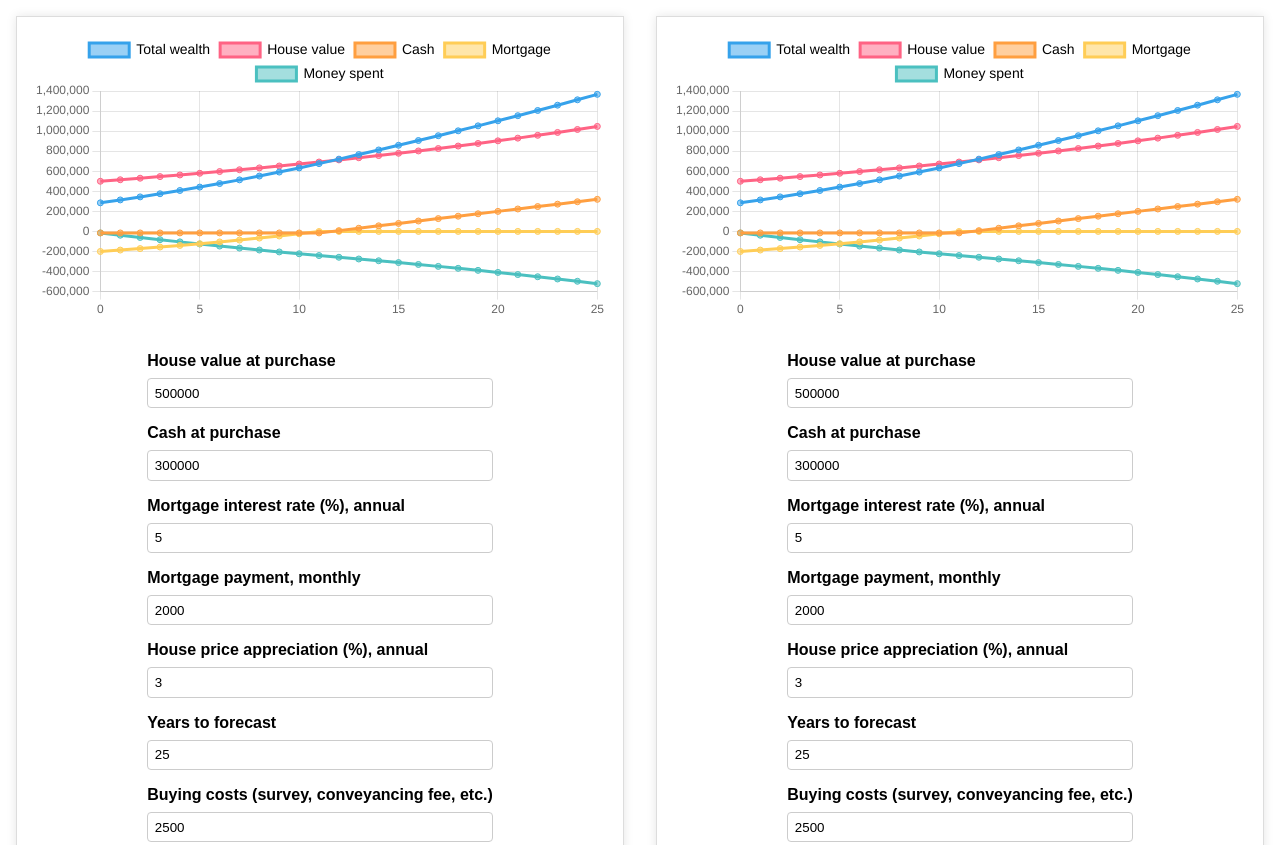
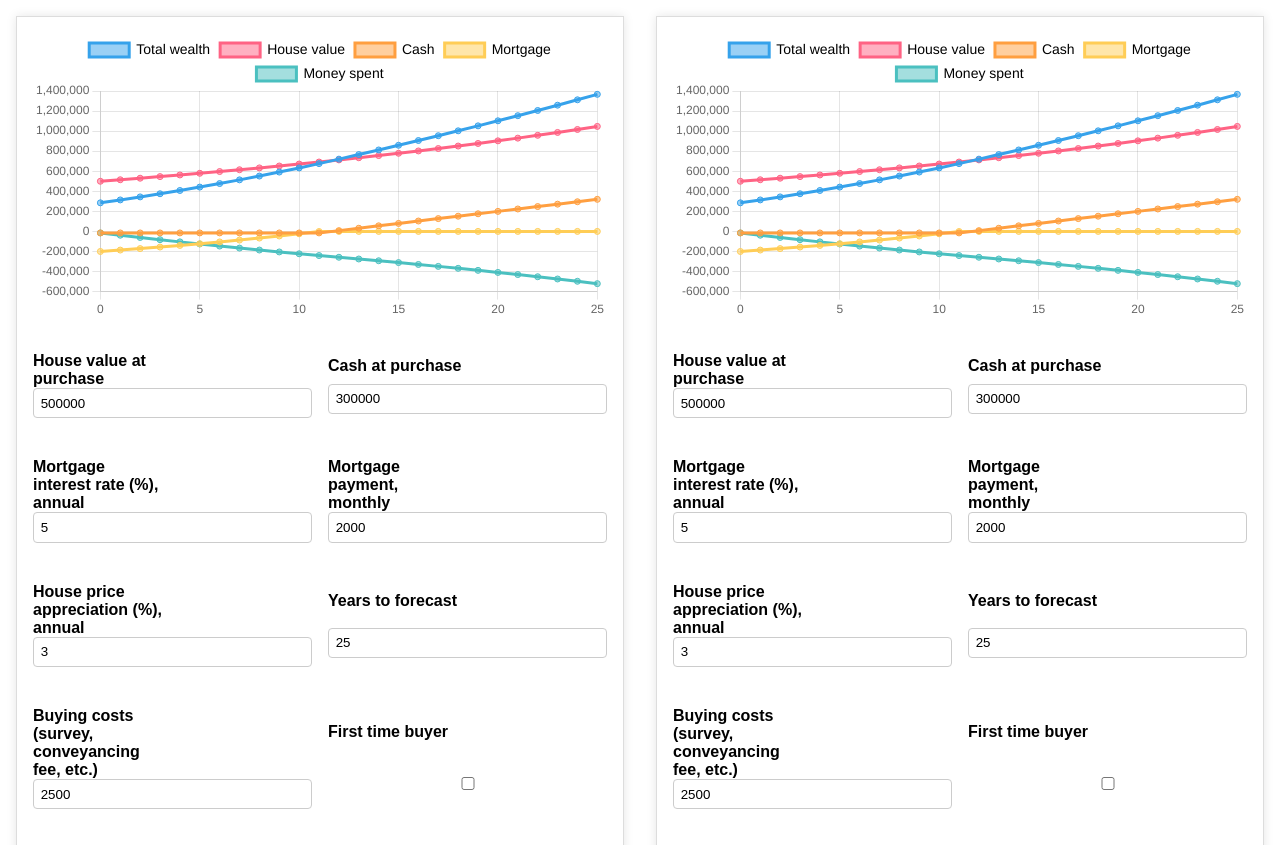
Before and after one commit to mhauru/buyvsrent, a website built with webpack: page index.html in a window 1280 px wide. Shown: the top 845 px of the page. Built offline with nearby package versions, Linux system fonts and the light colour scheme.

Commit message:
Better grid layout of inputs

```diff
--- a/styles.css
+++ b/styles.css
@@ -9,7 +9,7 @@ body {
 .property-wrapper {
   display: flex;
   flex-direction: column;
-  align-items: center;
+  align-items: stretch;
   padding: 1em;
   border: 1px solid #ddd;
   margin: 1em;
@@ -20,23 +20,35 @@ body {
 }
 
 .input-group {
-  display: grid;
-  /* grid-template-columns: 1fr 1fr; */
-  column-gap: 1em;
-  row-gap: 0.5em;
+  display: flex;
+  flex-wrap: wrap;
+  justify-content: space-between;
+  align-items: center;
   margin-bottom: 0.5em;
 }
 
 .input-label {
-  align-self: center; /* Vertically center the label */
+  width: 100%;
+  max-width: 150px; /* Set a fixed width for labels */
+  padding-right: 1em;
   font-weight: bold;
+  box-sizing: border-box;
 }
 
 .input-field {
+  flex: 1;
+  min-width: 150px; /* Minimum width for input fields */
   padding: 0.5em;
   border: 1px solid #ccc;
   border-radius: 4px;
   box-sizing: border-box;
+}
+
+.inputs-div {
+  display: grid;
+  grid-template-columns: repeat(auto-fill, minmax(200px, 1fr));
+  gap: 1em;
+  width: 100%;
 }
 
 .canvas-container {
```
